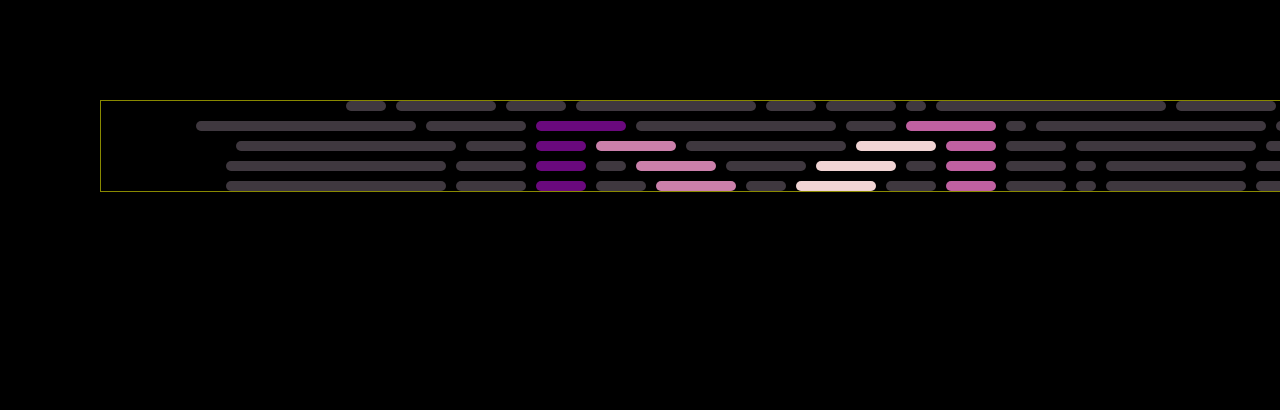
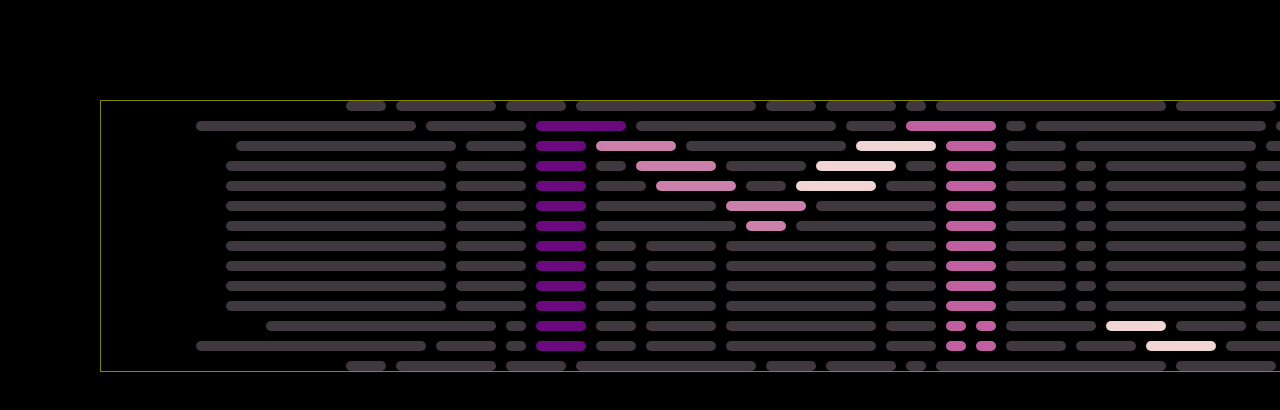
Before and after one commit to kaoutar-12/portflio, a Next.js app: page / in a window 1280 px wide. Shown: the top 410 px of the page. Built offline with nearby package versions, Linux system fonts and the light colour scheme.

Commit message:
working on the animation

```diff
--- a/components/Animation.tsx
+++ b/components/Animation.tsx
@@ -78,7 +78,147 @@ const animation = () => {
         {/* <div className="cell size-6 "></div> */}
         <div className="cell size-22"></div>
       </div>
+      <div className="row">
+        <div className="cell size-22"></div>
+        <div className="cell size-7"></div>
+        <div className="cell size-5 darkpurple"></div>
+        <div className="cell size-12"></div>
+        <div className="cell size-8 pink"></div>
 
+        <div className="cell size-12"></div>
+        <div className="cell size-5 purple"></div>
+        <div className="cell size-6"></div>
+        <div className="cell size-2"></div>
+        <div className="cell size-14"></div>
+        {/* <div className="cell size-6 "></div> */}
+        <div className="cell size-22"></div>
+      </div>
+      <div className="row">
+        <div className="cell size-22"></div>
+        <div className="cell size-7"></div>
+        <div className="cell size-5 darkpurple"></div>
+        <div className="cell size-14"></div>
+        <div className="cell size-4 pink"></div>
+
+        <div className="cell size-14"></div>
+        <div className="cell size-5 purple"></div>
+        <div className="cell size-6"></div>
+        <div className="cell size-2"></div>
+        <div className="cell size-14"></div>
+        {/* <div className="cell size-6 "></div> */}
+        <div className="cell size-22"></div>
+      </div>
+      <div className="row">
+        <div className="cell size-22"></div>
+        <div className="cell size-7"></div>
+        <div className="cell size-5 darkpurple"></div>
+        <div className="cell size-4"></div>
+        <div className="cell size-7"></div>
+        <div className="cell size-15"></div>
+        <div className="cell size-5"></div>
+        <div className="cell size-5 purple"></div>
+        <div className="cell size-6"></div>
+        <div className="cell size-2"></div>
+        <div className="cell size-14"></div>
+        {/* <div className="cell size-6 "></div> */}
+        <div className="cell size-22"></div>
+      </div>
+
+      <div className="row">
+        <div className="cell size-22"></div>
+        <div className="cell size-7"></div>
+        <div className="cell size-5 darkpurple"></div>
+        <div className="cell size-4"></div>
+        <div className="cell size-7"></div>
+        <div className="cell size-15"></div>
+        <div className="cell size-5"></div>
+        <div className="cell size-5 purple"></div>
+        <div className="cell size-6"></div>
+        <div className="cell size-2"></div>
+        <div className="cell size-14"></div>
+        {/* <div className="cell size-6 "></div> */}
+        <div className="cell size-22"></div>
+      </div>
+
+      <div className="row">
+        <div className="cell size-22"></div>
+        <div className="cell size-7"></div>
+        <div className="cell size-5 darkpurple"></div>
+        <div className="cell size-4"></div>
+        <div className="cell size-7"></div>
+        <div className="cell size-15"></div>
+        <div className="cell size-5"></div>
+        <div className="cell size-5 purple"></div>
+        <div className="cell size-6"></div>
+        <div className="cell size-2"></div>
+        <div className="cell size-14"></div>
+        {/* <div className="cell size-6 "></div> */}
+        <div className="cell size-22"></div>
+      </div>
+
+      <div className="row">
+        <div className="cell size-22"></div>
+        <div className="cell size-7"></div>
+        <div className="cell size-5 darkpurple"></div>
+        <div className="cell size-4"></div>
+        <div className="cell size-7"></div>
+        <div className="cell size-15"></div>
+        <div className="cell size-5"></div>
+        <div className="cell size-5 purple"></div>
+        <div className="cell size-6"></div>
+        <div className="cell size-2"></div>
+        <div className="cell size-14"></div>
+        {/* <div className="cell size-6 "></div> */}
+        <div className="cell size-22"></div>
+      </div>
+
+      <div className="row">
+        <div className="cell size-23"></div>
+        <div className="cell "></div>
+        <div className="cell size-5 darkpurple"></div>
+        <div className="cell size-4"></div>
+        <div className="cell size-7"></div>
+        <div className="cell size-15"></div>
+        <div className="cell size-5"></div>
+        <div className="cell size-1 purple"></div>
+        <div className="cell size-2 purple"></div>
+        <div className="cell size-9"></div>
+        <div className="cell size-6 beige"></div>
+        <div className="cell size-7"></div>
+        <div className="cell size-6 "></div>
+        <div className="cell size-11"></div>
+      </div>
+      <div className="row">
+        <div className="cell size-23"></div>
+        <div className="cell size-6"></div>
+        <div className="cell "></div>
+        <div className="cell size-5 darkpurple"></div>
+        <div className="cell size-4"></div>
+        <div className="cell size-7"></div>
+        <div className="cell size-15"></div>
+        <div className="cell size-5"></div>
+        <div className="cell size-1 purple"></div>
+        <div className="cell size-2 purple"></div>
+        <div className="cell size-6"></div>
+        <div className="cell size-6"></div>
+        <div className="cell size-7 beige"></div>
+        <div className="cell size-7"></div>
+        <div className="cell size-4 "></div>
+        <div className="cell size-3 "></div>
+        <div className="cell size-11"></div>
+      </div>
+      <div className="row">
+        <div className="cell size-4"></div>
+        <div className="cell size-10"></div>
+        <div className="cell size-6"></div>
+        <div className="cell size-18"></div>
+        <div className="cell size-5"></div>
+        <div className="cell size-7"></div>
+        <div className="cell size-2"></div>
+        <div className="cell size-23"></div>
+        <div className="cell size-10"></div>
+        <div className="cell size-7"></div>
+      </div>
     </div>
   );
 };
```
